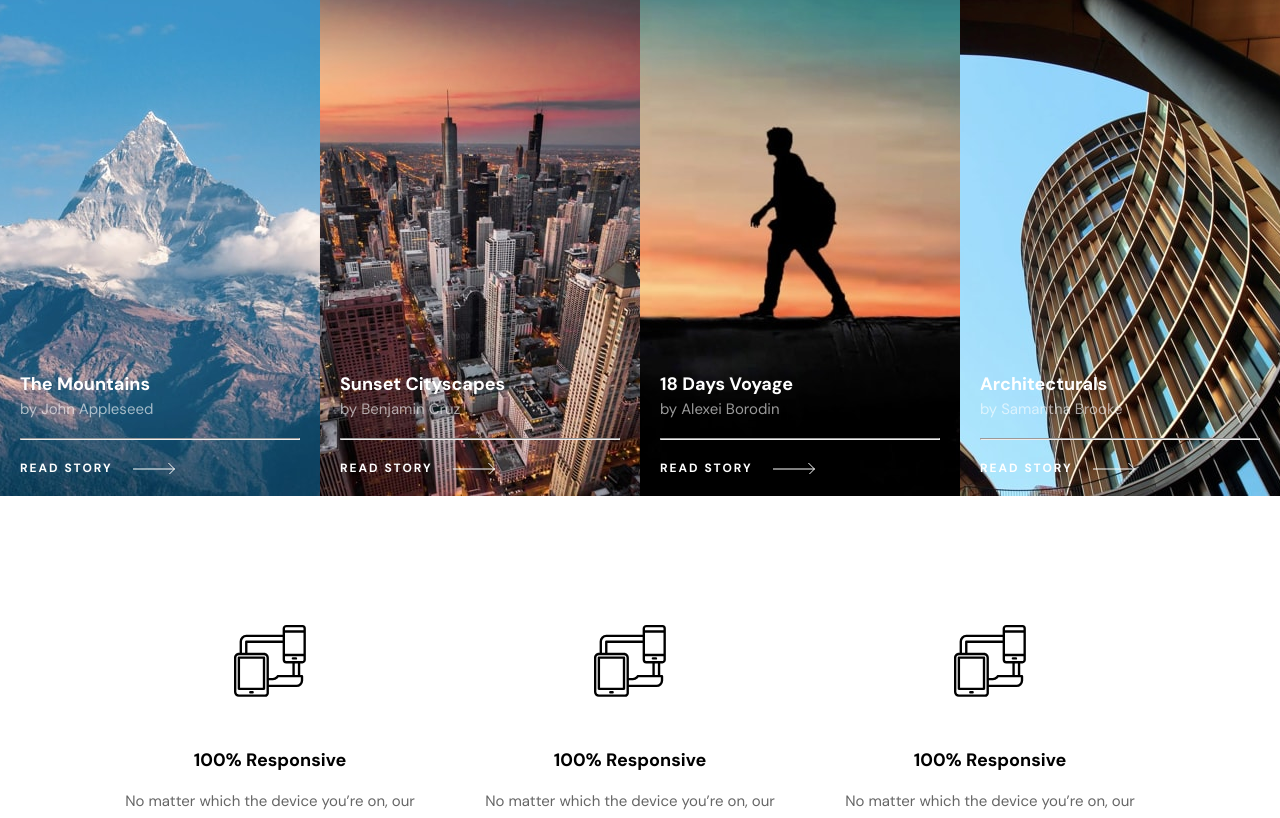
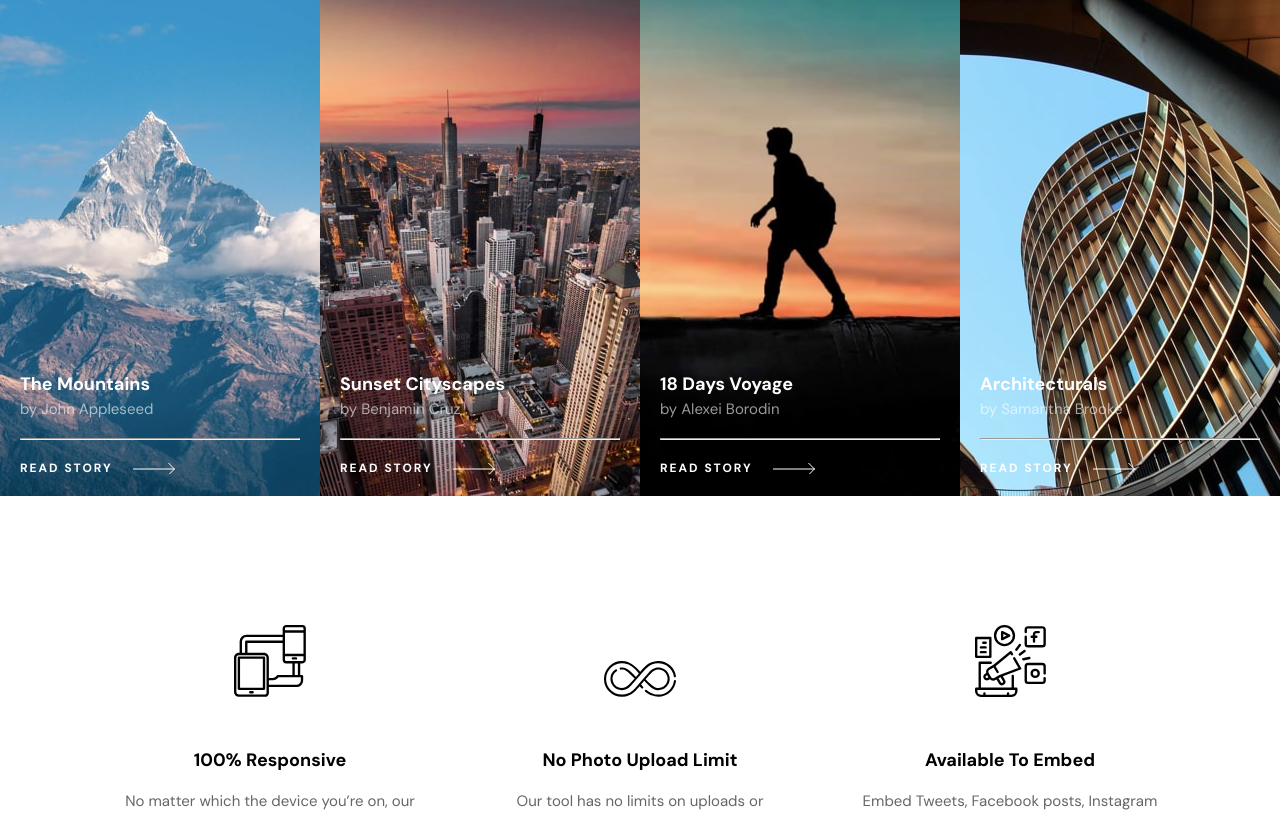
Before and after one commit to AntonCC/photosnap, a React (Create React App) app: page / in a window 1280 px wide. Shown: the part 1966-2784 px from the top of the page. Built offline with nearby package versions, Linux system fonts and the light colour scheme.

Commit message:
made gems dynamic, fixed styling

```diff
--- a/src/App.scss
+++ b/src/App.scss
@@ -1,3 +1,7 @@
+.App {
+  background:#ececec;
+}
+
 .container {
   width: 90%;
   height: 100%;
--- a/src/components/gem/gem.jsx
+++ b/src/components/gem/gem.jsx
@@ -2,14 +2,14 @@ import React from 'react'
 import './gem.scss'
 import Test from '../../assets/features/desktop/responsive.svg'
 
-const Gem = () => {
+const Gem = ({ title, body, img}) => {
   return (
     <div className='gem'>
       <div className="img">
-        <img src={Test} alt=""/>
+        <img src={ img } alt=""/>
       </div>
-      <h3>100% Responsive</h3>
-      <p>No matter which the device you’re on, our site is fully responsive and stories look beautiful on any screen.</p>
+      <h3>{ title }</h3>
+      <p>{ body }</p>
     </div>
   )
 }
--- a/src/components/gems/gems.scss
+++ b/src/components/gems/gems.scss
@@ -1,4 +1,7 @@
 .gems {
   padding: 12rem 9rem;
   display: flex;
+  background: #fff;
+  justify-content: space-between;
+  align-items: baseline;
 }
--- a/src/components/navbar/navbar.scss
+++ b/src/components/navbar/navbar.scss
@@ -1,6 +1,8 @@
 .navbar {
-  width: 100%;
+  max-width: 1440px;
   height: 72px;
+  margin: 0 auto;
+  background: #fff;
   .container {
     display: flex;
     justify-content: space-between;
--- a/src/pages/home/home.jsx
+++ b/src/pages/home/home.jsx
@@ -4,7 +4,7 @@ import Cards from '../../components/cards/cards'
 import Card from '../../components/card/card'
 import Gems from '../../components/gems/gems'
 import Gem from '../../components/gem/gem'
-import { bannerInfo, cardInfo } from './homeInfo'
+import { bannerInfo, cardInfo, gemInfo } from './homeInfo'
 
 const Home = () => {
   return (
@@ -22,9 +22,11 @@ const Home = () => {
         }
       </Cards>
       <Gems>
-        <Gem />
-        <Gem />
-        <Gem />
+        {
+          gemInfo.map(info => (
+            <Gem {...info} />
+          ))
+        }
       </Gems>
     </div>
   )
--- a/src/pages/home/homeInfo.jsx
+++ b/src/pages/home/homeInfo.jsx
@@ -7,6 +7,10 @@ import Mountain from '../../assets/stories/desktop/mountains.jpg'
 import City from '../../assets/stories/desktop/cityscapes.jpg'
 import Days from '../../assets/stories/desktop/18-days-voyage.jpg'
 import Architecture from '../../assets/stories/desktop/architecturals.jpg'
+// gem imgs
+import Tablet from '../../assets/features/desktop/responsive.svg'
+import NoLimit from '../../assets/features/desktop/no-limit.svg'
+import Embed from '../../assets/features/desktop/embed.svg'
 
 export const bannerInfo = [
   {
@@ -54,3 +58,21 @@ export const cardInfo = [
     img: Architecture
   },
 ]
+
+export const gemInfo = [
+  {
+    title: '100% Responsive',
+    body: 'No matter which the device you’re on, our site is fully responsive and stories look beautiful on any screen.',
+    img: Tablet
+  },
+  {
+    title: 'No Photo Upload Limit',
+    body: 'Our tool has no limits on uploads or bandwidth. Freely upload in bulk and share all of your stories in one go.',
+    img: NoLimit
+  },
+  {
+    title: 'Available To Embed',
+    body: 'Embed Tweets, Facebook posts, Instagram media, Vimeo or YouTube videos, Google Maps, and more.',
+    img: Embed
+  },
+]
```
Also changed, not shown: 1 other file (tests, documents, lock files or other folders).
